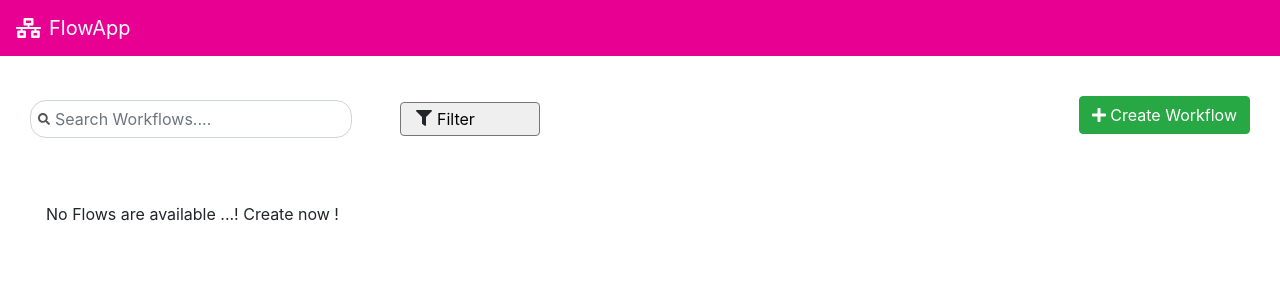
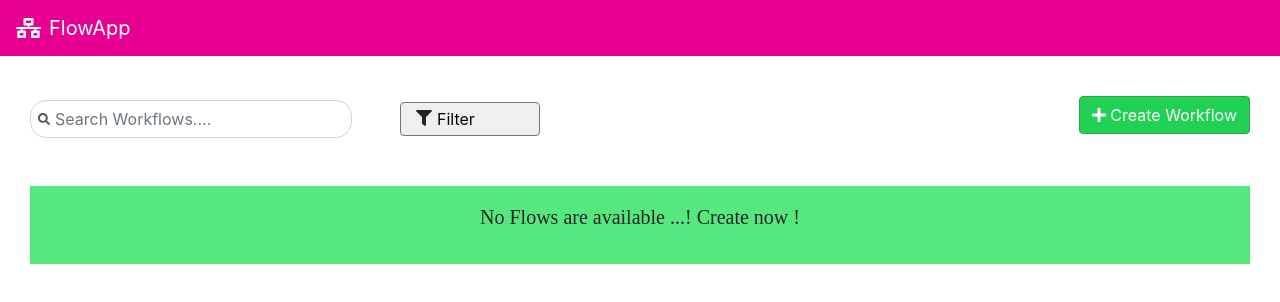
Before and after one commit to reddybashanaguru/work-flow-app-client, a React (Create React App) app: page /flow in a window 1280 px wide. Shown: the top 302 px of the page. Built offline with nearby package versions, Linux system fonts and the light colour scheme.

Commit message:
css changes

```diff
--- a/src/App.css
+++ b/src/App.css
@@ -59,6 +59,8 @@ body svg{
 
 .create-button{
    float: right !important;
+   background: #21D153 !important;
+   border-color: none;
 }
 
 .create-container .create-header{
@@ -113,8 +115,18 @@ body svg{
     margin-right: 16px;
     border-radius: 4px;
 }
-.workflow-container .workflow-box .workflow-body{
-
+.delete-icon-box{
+    padding: 12px 16px;
+    margin-top: -35px;
+    margin-right: -28px;
+    background: red;
+    border-radius: 50%;
+}
+.workflow-container .workflow-box .delete-icon-box{
+    visibility: hidden;
+}
+.workflow-container .workflow-box:hover .delete-icon-box{
+    visibility: visible;
 }
 .workflow-container .workflow-box .workflow-body .workflow-name{
     border: 1px solid;
@@ -125,6 +137,13 @@ body svg{
     padding: 16px;;
 }
 
+.no-list{
+    text-align: center;
+    font-family: cursive;
+    font-size: 20px;
+    background: #56E87F;
+}
+
 .disabled{
     cursor:not-allowed;
 }
--- a/src/routes/workflow-list/flowlist.jsx
+++ b/src/routes/workflow-list/flowlist.jsx
@@ -123,10 +123,12 @@ class Flowlist extends Component {
                                     name="workflow-box"
                                     onClick={(e) => { this.editWorkflow(e, index) }}
                                 >
-                                    <span
-                                        className="delete-icon"
-                                        onClick={(e) => { this.deleteFlow(e, flow) }}
-                                    ><FontAwesomeIcon icon={faTrash} color='red' /></span>
+                                    <div className="delete-icon-box float-right">
+                                        <span
+                                            className="delete-icon"
+                                            onClick={(e) => { this.deleteFlow(e, flow) }}
+                                        ><FontAwesomeIcon icon={faTrash} color='white' /></span>
+                                    </div>
                                     <div className="workflow-body pt-4">
                                         <p className="workflow-name">{flow.workflowName}-{index}</p>
                                         <p className="workflow-status">
@@ -149,7 +151,7 @@ class Flowlist extends Component {
                             ))}
                         </div>
                     </div>
-                ) : (<div className="container-fluid mt-5 p-3"><p>No Flows are available ...! Create now !</p></div>)
+                ) : (<div className="container-fluid mt-5 p-3 no-list"><p>No Flows are available ...! Create now !</p></div>)
                 }
             </div>
         )
```
